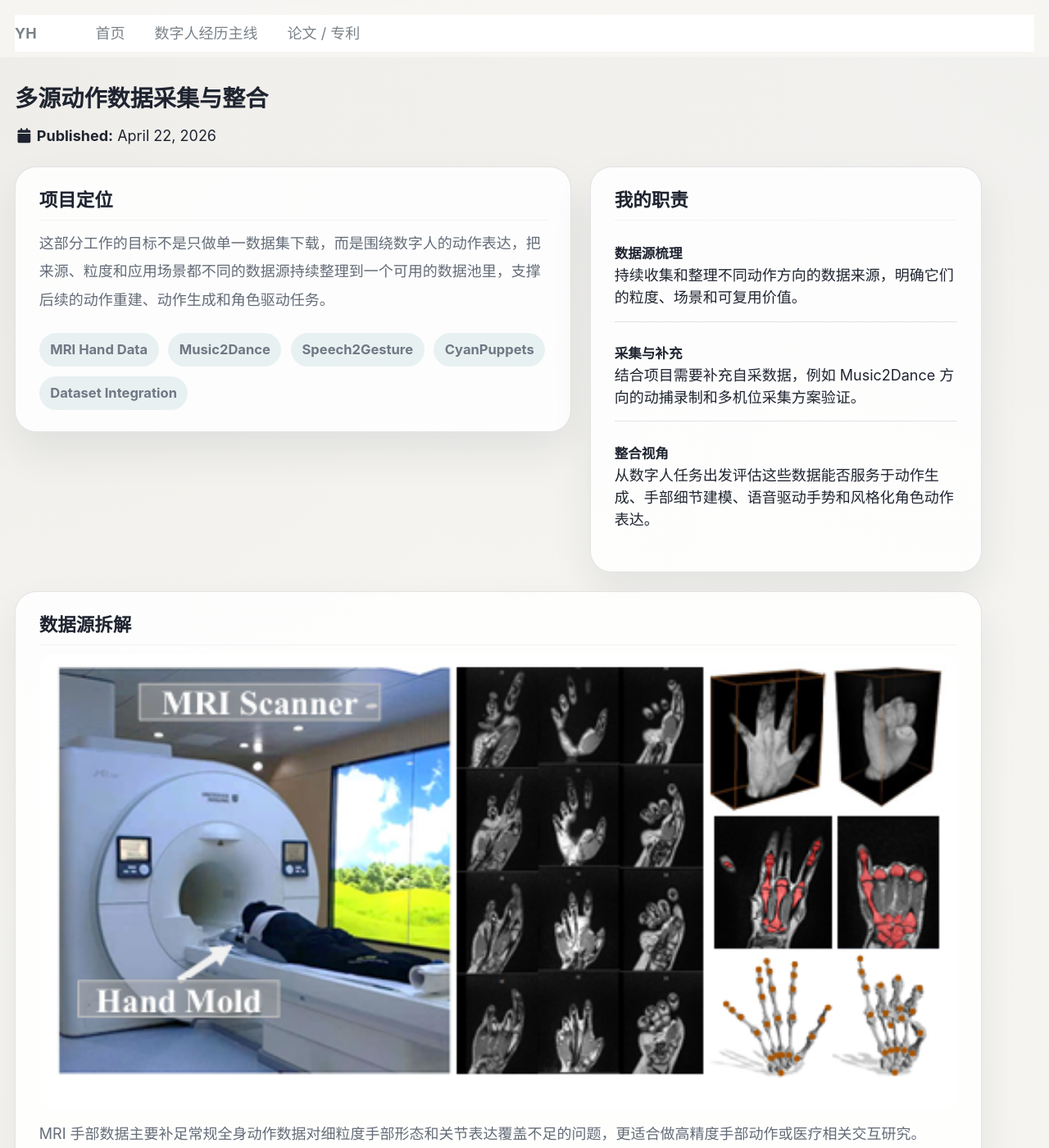
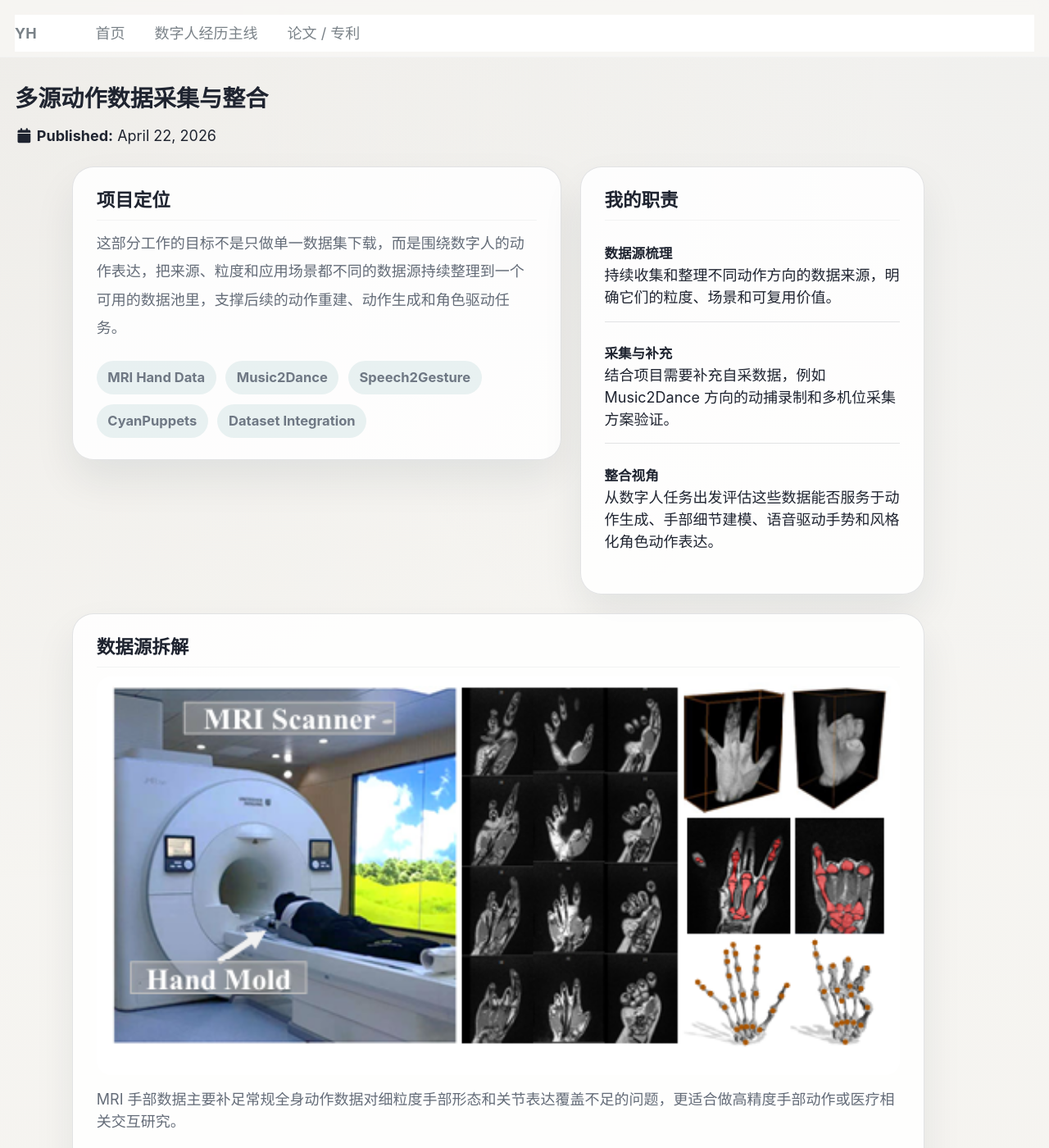
Before and after one commit to svitass/svitass.github.io, a Jekyll site: the page built from _portfolio/multi-source-motion-dataset-integration.md, in a window 1280 px wide and 1400 px high. Shown: the whole window at 82% size. Built offline with Jekyll 4.4.1, drawn with Linux system fonts in a browser that asks for light colours.

Commit message:
Tighten dataset integration detail width

```diff
--- a/_portfolio/multi-source-motion-dataset-integration.md
+++ b/_portfolio/multi-source-motion-dataset-integration.md
@@ -8,7 +8,7 @@ header:
 author_profile: false
 ---
 
-<div class="project-detail">
+<div class="project-detail project-detail--dataset-integration">
   <div class="project-detail__intro">
     <section class="project-detail__block">
       <h2>项目定位</h2>
--- a/_sass/_portfolio-home.scss
+++ b/_sass/_portfolio-home.scss
@@ -1235,6 +1235,11 @@ body {
   gap: 1.25rem;
 }
 
+.project-detail--dataset-integration {
+  max-width: 1040px;
+  margin: 0 auto;
+}
+
 .project-detail__intro {
   display: grid;
   gap: 1.25rem;
```
